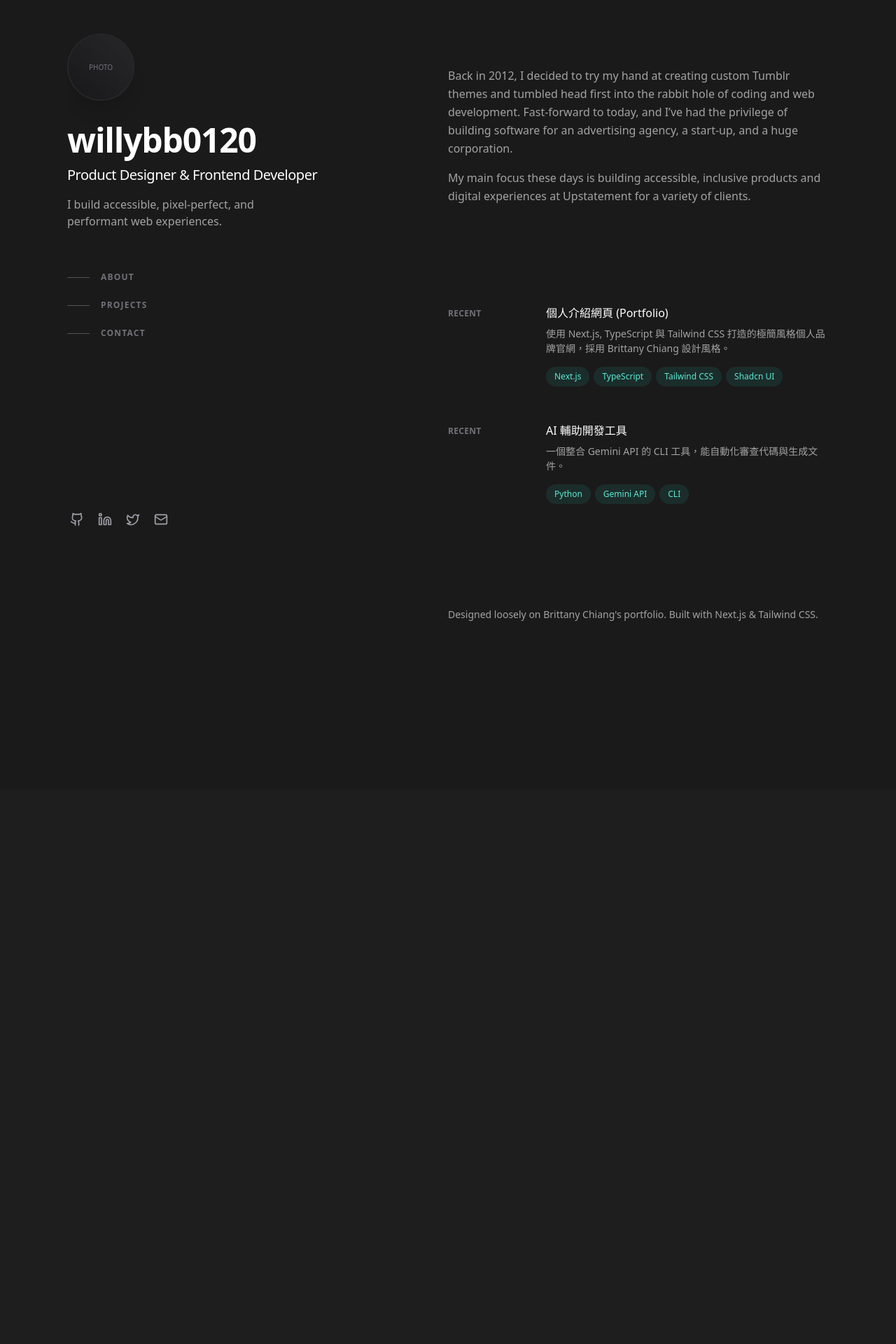
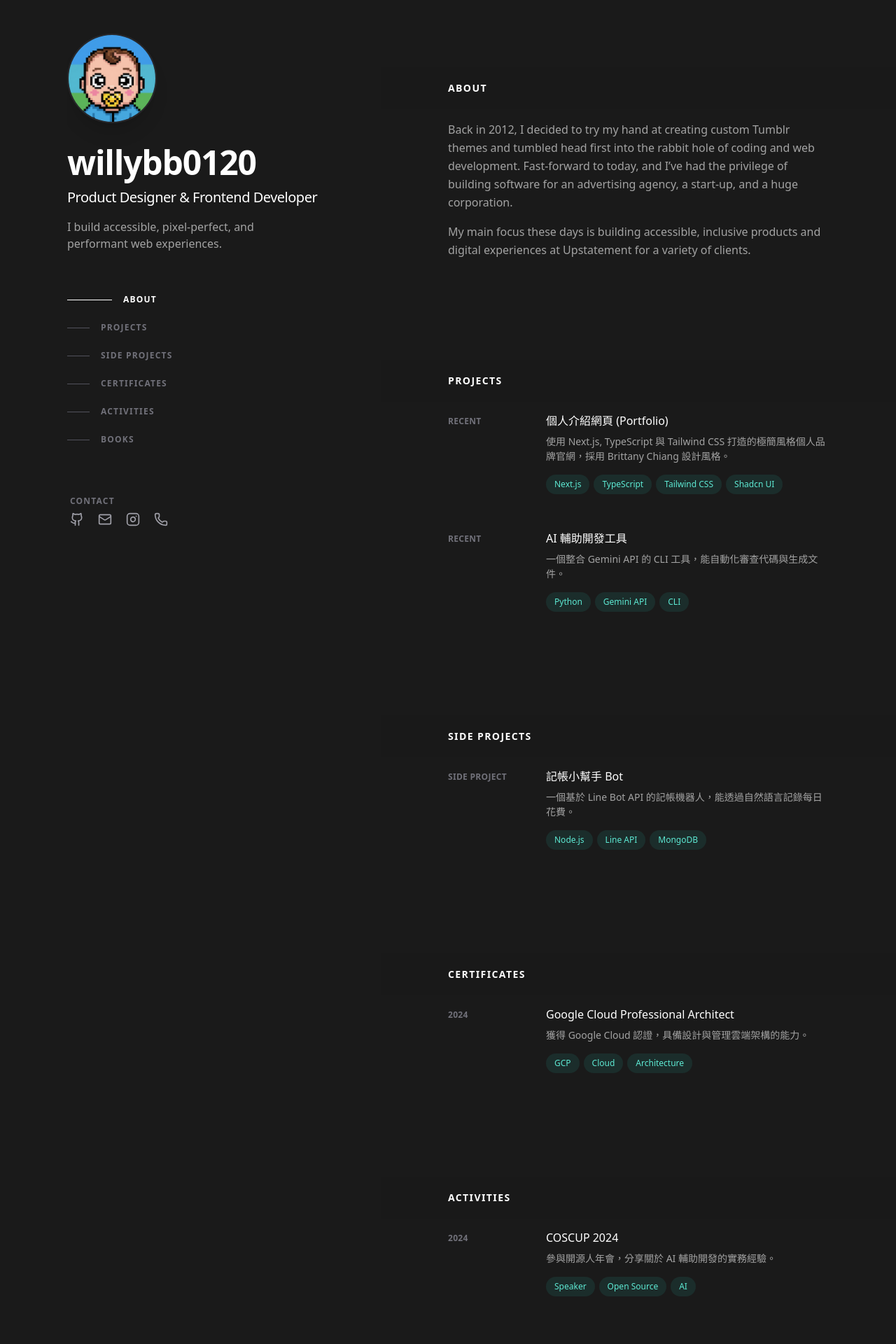
Before and after one commit to willybb0120/self_page, a Next.js app: page / in a window 1280 px wide. Shown: the top 1920 px of the page at 70% size. Before the commit the page ends 1128 px from the top, so only its background shows below. Built offline with nearby package versions, Linux system fonts and the light colour scheme.

Commit message:
頁面主題排版架構

```diff
--- a/package.json
+++ b/package.json
@@ -10,6 +10,7 @@
   },
   "dependencies": {
     "@radix-ui/react-slot": "^1.2.4",
+    "@types/react-scroll": "^1.8.10",
     "class-variance-authority": "^0.7.1",
     "clsx": "^2.1.1",
     "lucide-react": "^0.562.0",
@@ -17,6 +18,7 @@
     "next-themes": "^0.4.6",
     "react": "19.2.3",
     "react-dom": "19.2.3",
+    "react-scroll": "^1.9.3",
     "tailwind-merge": "^3.4.0",
     "tailwindcss-animate": "^1.0.7"
   },
--- a/src/app/page.tsx
+++ b/src/app/page.tsx
@@ -1,11 +1,13 @@
 import { profileData } from "@/data/profile";
 import { Sidebar } from "@/components/Sidebar";
 import { AboutSection } from "@/components/AboutSection";
-import { ProjectList } from "@/components/ProjectList";
+import { ContentSection } from "@/components/ContentSection";
+import { MobileNav } from "@/components/MobileNav";
 
 export default function Home() {
   return (
     <div className="min-h-screen bg-background text-foreground font-sans selection:bg-teal-300 selection:text-teal-900">
+      <MobileNav navLinks={profileData.navLinks} />
       <div className="mx-auto min-h-screen max-w-screen-xl px-6 py-12 md:px-12 md:py-20 lg:px-24 lg:py-0">
         <div className="lg:flex lg:justify-between lg:gap-4">
 
@@ -13,16 +15,48 @@ export default function Home() {
           <Sidebar profile={profileData} />
 
           {/* 右側內容欄 */}
-          <main id="content" className="pt-24 lg:w-1/2 lg:py-24">
+          <main id="content" className="pt-12 lg:w-1/2 lg:py-24">
             <AboutSection about={profileData.about} />
-            <ProjectList projects={profileData.projects} />
 
-            <section id="contact" className="mb-16 scroll-mt-16 md:mb-24 lg:mb-36 lg:scroll-mt-24">
-               <p className="text-muted-foreground text-sm">
-                  {/* Contact placeholder, can be expanded later */}
-                  Designed loosely on Brittany Chiang's portfolio. Built with Next.js & Tailwind CSS.
-               </p>
+            <ContentSection
+              title="Projects"
+              id="projects"
+              items={profileData.projects}
+            />
+
+            <ContentSection
+              title="Side Projects"
+              id="side-projects"
+              items={profileData.sideProjects}
+            />
+
+            <ContentSection
+              title="Certificates"
+              id="certificates"
+              items={profileData.certificates}
+            />
+
+            <ContentSection
+              title="Activities"
+              id="activities"
+              items={profileData.activities}
+            />
+
+            <ContentSection
+              title="Books"
+              id="books"
+              items={profileData.books}
+            />
+
+            <section id="contact" className="mb-16 scroll-mt-16 md:mb-24 lg:mb-36 lg:scroll-mt-24 pb-96">
+               {/* Contact content goes here */}
              </section>
+
+             <footer className="pb-0 mb-0 text-muted-foreground text-sm">
+                <p>
+                  Designed loosely on Brittany Chiang&apos;s portfolio. Built with Next.js &amp; Tailwind CSS.
+                </p>
+             </footer>
           </main>
 
         </div>
--- a/src/components/AboutSection.tsx
+++ b/src/components/AboutSection.tsx
@@ -7,7 +7,7 @@ interface AboutSectionProps {
 export function AboutSection({ about }: AboutSectionProps) {
   return (
     <section id="about" className="mb-16 scroll-mt-24 md:mb-24 lg:mb-36 lg:scroll-mt-24">
-      <div className="sticky top-0 z-20 -mx-6 mb-4 w-screen bg-background/75 px-6 py-5 backdrop-blur md:-mx-12 md:px-12 lg:sr-only lg:relative lg:top-auto lg:mx-auto lg:w-full lg:px-0 lg:py-0 lg:opacity-0">
+      <div className="sticky top-0 z-20 -mx-6 mb-4 w-screen bg-background/75 px-6 py-5 backdrop-blur md:-mx-12 md:px-12 lg:sticky lg:top-0 lg:-mx-24 lg:w-auto lg:px-24 lg:py-5 lg:backdrop-blur">
         <h2 className="text-sm font-bold uppercase tracking-widest text-white">About</h2>
       </div>
       <div className="text-muted-foreground leading-relaxed space-y-4">
--- /dev/null
+++ b/src/components/ContentSection.tsx
@@ -0,0 +1,37 @@
+import { InfoCard } from "@/components/ui/InfoCard";
+
+export interface ContentItem {
+  title: string;
+  description: string;
+  tags: string[];
+  link?: string;
+  subtitle?: string;
+}
+
+interface ContentSectionProps {
+  title: string;
+  id: string;
+  items: ContentItem[];
+}
+
+export function ContentSection({ title, id, items }: ContentSectionProps) {
+  return (
+    <section id={id} className="mb-16 scroll-mt-24 md:mb-24 lg:mb-36 lg:scroll-mt-24">
+      <div className="sticky top-0 z-20 -mx-6 mb-4 w-screen bg-background/75 px-6 py-5 backdrop-blur md:-mx-12 md:px-12 lg:sticky lg:top-0 lg:-mx-24 lg:w-auto lg:px-24 lg:py-5 lg:backdrop-blur">
+        <h2 className="text-sm font-bold uppercase tracking-widest text-white">{title}</h2>
+      </div>
+      <div className="group/list">
+        {items.map((item, index) => (
+          <InfoCard
+            key={index}
+            title={item.title}
+            description={item.description}
+            tags={item.tags}
+            link={item.link}
+            subtitle={item.subtitle}
+          />
+        ))}
+      </div>
+    </section>
+  );
+}
--- /dev/null
+++ b/src/components/MobileNav.tsx
@@ -0,0 +1,72 @@
+"use client";
+
+import { useState, useEffect } from "react";
+import { Link as ScrollLink } from "react-scroll";
+import { Menu, X } from "lucide-react";
+import { ProfileData } from "@/data/profile";
+
+interface MobileNavProps {
+  navLinks: ProfileData["navLinks"];
+}
+
+export function MobileNav({ navLinks }: MobileNavProps) {
+  const [isOpen, setIsOpen] = useState(false);
+
+  // Prevent scrolling when menu is open
+  useEffect(() => {
+    if (isOpen) {
+      document.body.style.overflow = "hidden";
+    } else {
+      document.body.style.overflow = "unset";
+    }
+  }, [isOpen]);
+
+  return (
+    <div className="lg:hidden">
+      {/* Toggle Button */}
+      <button
+        onClick={() => setIsOpen(!isOpen)}
+        className="fixed right-4 top-4 z-[100] p-2 text-zinc-400 transition-colors hover:text-white"
+        aria-label="Toggle menu"
+      >
+        {isOpen ? <X size={28} /> : <Menu size={28} />}
+      </button>
+
+      {/* Backdrop */}
+      {isOpen && (
+        <div
+          className="fixed inset-0 z-[90] bg-black/60 backdrop-blur-sm"
+          onClick={() => setIsOpen(false)}
+        />
+      )}
+
+      {/* Slide-out Menu */}
+      <div
+        className={`fixed right-0 top-0 z-[95] h-full w-3/4 max-w-xs transform bg-zinc-900 p-8 shadow-2xl transition-transform duration-300 ease-in-out border-l border-zinc-800 ${
+          isOpen ? "translate-x-0" : "translate-x-full"
+        }`}
+      >
+        <nav className="mt-20 flex flex-col space-y-6">
+          {navLinks.map((item) => {
+            const sectionId = item.toLowerCase().replace(/\s+/g, '-');
+            return (
+              <ScrollLink
+                key={item}
+                to={sectionId}
+                spy={true}
+                smooth={true}
+                offset={-80}
+                duration={500}
+                onClick={() => setIsOpen(false)}
+                className="cursor-pointer text-lg font-medium tracking-wide text-zinc-400 hover:text-white"
+                activeClass="!text-teal-300"
+              >
+                {item}
+              </ScrollLink>
+            );
+          })}
+        </nav>
+      </div>
+    </div>
+  );
+}
--- a/src/components/Sidebar.tsx
+++ b/src/components/Sidebar.tsx
@@ -1,24 +1,37 @@
-import Link from "next/link";
+"use client";
+
+import NextLink from "next/link";
+import Image from "next/image";
 import { ProfileData } from "@/data/profile";
-import { Github, Linkedin, Twitter, Mail } from "lucide-react";
+import { Github, Mail, Instagram, Phone } from "lucide-react";
+import { useState } from "react";
+import { Link as ScrollLink } from "react-scroll";
+import { toSlug } from "@/lib/utils";
 
 interface SidebarProps {
   profile: ProfileData;
 }
 
 export function Sidebar({ profile }: SidebarProps) {
+  const [activeSection, setActiveSection] = useState<string>("");
+
   return (
     <header className="lg:sticky lg:top-0 lg:flex lg:h-screen lg:w-5/12 lg:flex-col lg:justify-between lg:py-12 lg:overflow-y-auto">
       <div>
         {/* Avatar */}
-        <div className="mb-8 h-24 w-24 overflow-hidden rounded-full border-2 border-zinc-800 bg-zinc-900 shadow-xl">
-          <div className="flex h-full w-full items-center justify-center bg-gradient-to-tr from-zinc-900 to-zinc-800 text-[10px] text-zinc-500">
-            PHOTO
-          </div>
+        <div className="mb-8 block h-32 w-32 overflow-hidden rounded-full border-2 border-zinc-800 bg-zinc-900 shadow-xl relative">
+          <Image
+            src="/images/bb.png"
+            alt={`${profile.name} avatar`}
+            fill
+            className="object-cover"
+            priority
+            sizes="(max-width: 768px) 128px, 128px"
+          />
         </div>
 
         <h1 className="text-4xl font-bold tracking-tight text-white sm:text-5xl">
-          <Link href="/">{profile.name}</Link>
+          <NextLink href="/">{profile.name}</NextLink>
         </h1>
         <h2 className="mt-3 text-lg font-medium tracking-tight text-white sm:text-xl">
           {profile.title}
@@ -30,27 +43,55 @@ export function Sidebar({ profile }: SidebarProps) {
         {/* Navigation */}
         <nav className="nav hidden lg:block mt-12" aria-label="In-page jump links">
           <ul className="w-max">
-            {profile.navLinks.map((item) => (
-              <li key={item}>
-                <Link className="group flex items-center py-3" href={`#${item.toLowerCase()}`}>
-                  <span className="nav-indicator mr-4 h-px w-8 bg-zinc-600 transition-all group-hover:w-16 group-hover:bg-white group-focus-visible:w-16 group-focus-visible:bg-white motion-reduce:transition-none"></span>
-                  <span className="nav-text text-xs font-bold uppercase tracking-widest text-zinc-500 group-hover:text-white group-focus-visible:text-white">
-                    {item}
-                  </span>
-                </Link>
-              </li>
-            ))}
+            {profile.navLinks.map((item) => {
+              const sectionId = toSlug(item);
+              const isActive = activeSection === sectionId;
+
+              return (
+                <li key={item}>
+                  <ScrollLink
+                    to={sectionId}
+                    spy={true}
+                    smooth={true}
+                    offset={-100}
+                    duration={500}
+                    onSetActive={() => setActiveSection(sectionId)}
+                    className={`group flex items-center py-3 cursor-pointer ${isActive ? "active" : ""}`}
+                  >
+                    <span
+                      className={`nav-indicator mr-4 h-px transition-all motion-reduce:transition-none ${
+                        isActive
+                          ? "w-16 bg-white"
+                          : "w-8 bg-zinc-600 group-hover:w-16 group-hover:bg-white group-focus-visible:w-16 group-focus-visible:bg-white"
+                      }`}
+                    ></span>
+                    <span
+                      className={`nav-text text-xs font-bold uppercase tracking-widest ${
+                        isActive
+                          ? "text-white"
+                          : "text-zinc-500 group-hover:text-white group-focus-visible:text-white"
+                      }`}
+                    >
+                      {item}
+                    </span>
+                  </ScrollLink>
+                </li>
+              );
+            })}
           </ul>
         </nav>
       </div>
 
       {/* Social Links */}
-      <ul className="ml-1 mt-8 flex items-center gap-5" aria-label="Social media">
-        <li className="text-zinc-400 hover:text-white transition-colors cursor-pointer"><Github size={20} /></li>
-        <li className="text-zinc-400 hover:text-white transition-colors cursor-pointer"><Linkedin size={20} /></li>
-        <li className="text-zinc-400 hover:text-white transition-colors cursor-pointer"><Twitter size={20} /></li>
-        <li className="text-zinc-400 hover:text-white transition-colors cursor-pointer"><Mail size={20} /></li>
-      </ul>
+      <div className="mt-12 lg:mt-0">
+        <h3 className="mb-2 ml-1 text-xs font-bold uppercase tracking-widest text-zinc-500">Contact</h3>
+        <ul className="ml-1 flex items-center gap-5" aria-label="Social media">
+          <li className="text-zinc-400 hover:text-white transition-colors cursor-pointer" title="GitHub"><Github size={20} /></li>
+          <li className="text-zinc-400 hover:text-white transition-colors cursor-pointer" title="Email"><Mail size={20} /></li>
+          <li className="text-zinc-400 hover:text-white transition-colors cursor-pointer" title="Instagram"><Instagram size={20} /></li>
+          <li className="text-zinc-400 hover:text-white transition-colors cursor-pointer" title="Phone"><Phone size={20} /></li>
+        </ul>
+      </div>
     </header>
   );
 }
--- a/src/components/ui/InfoCard.tsx
+++ b/src/components/ui/InfoCard.tsx
@@ -25,13 +25,18 @@ export function InfoCard({ title, description, tags, link, subtitle }: InfoCardP
               className="inline-flex items-baseline font-medium leading-tight text-white hover:text-teal-300 focus-visible:text-teal-300 group/link text-base"
               href={link || "#"}
               target={link ? "_blank" : "_self"}
-              rel="noreferrer"
+              rel="noreferrer noopener"
+              aria-label={link ? `${title} (opens in a new tab)` : undefined}
             >
               <span className="absolute -inset-x-4 -inset-y-2.5 hidden rounded md:-inset-x-6 md:-inset-y-4 lg:block"></span>
-              <span>{title}</span>
-              {link && (
-                <ArrowUpRight className="inline-block h-4 w-4 shrink-0 transition-transform group-hover/link:-translate-y-1 group-hover/link:translate-x-1 motion-reduce:transition-none ml-1" />
-              )}
+              <span>
+                {title}
+                {link && (
+                  <span className="inline-block">
+                    <ArrowUpRight className="inline-block h-4 w-4 shrink-0 transition-transform group-hover/link:-translate-y-1 group-hover/link:translate-x-1 motion-reduce:transition-none ml-1" />
+                  </span>
+                )}
+              </span>
             </a>
           </div>
         </h3>
--- a/src/data/profile.ts
+++ b/src/data/profile.ts
@@ -3,6 +3,7 @@ export interface Project {
   description: string;
   link?: string;
   tags: string[];
+  subtitle?: string;
 }
 
 export interface ProfileData {
@@ -11,6 +12,10 @@ export interface ProfileData {
   headline: string;
   about: string[]; // 支援多段落
   projects: Project[];
+  sideProjects: Project[];
+  certificates: Project[];
+  activities: Project[];
+  books: Project[];
   navLinks: string[];
 }
 
@@ -22,17 +27,51 @@ export const profileData: ProfileData = {
     "Back in 2012, I decided to try my hand at creating custom Tumblr themes and tumbled head first into the rabbit hole of coding and web development. Fast-forward to today, and I’ve had the privilege of building software for an advertising agency, a start-up, and a huge corporation.",
     "My main focus these days is building accessible, inclusive products and digital experiences at Upstatement for a variety of clients."
   ],
-  navLinks: ["About", "Projects", "Contact"],
+  navLinks: ["About", "Projects", "Side Projects", "Certificates", "Activities", "Books"],
   projects: [
     {
       title: "個人介紹網頁 (Portfolio)",
       description: "使用 Next.js, TypeScript 與 Tailwind CSS 打造的極簡風格個人品牌官網，採用 Brittany Chiang 設計風格。",
       tags: ["Next.js", "TypeScript", "Tailwind CSS", "Shadcn UI"],
+      subtitle: "Recent"
     },
     {
       title: "AI 輔助開發工具",
       description: "一個整合 Gemini API 的 CLI 工具，能自動化審查代碼與生成文件。",
       tags: ["Python", "Gemini API", "CLI"],
+      subtitle: "Recent"
     }
   ],
+  sideProjects: [
+    {
+      title: "記帳小幫手 Bot",
+      description: "一個基於 Line Bot API 的記帳機器人，能透過自然語言記錄每日花費。",
+      tags: ["Node.js", "Line API", "MongoDB"],
+      subtitle: "Side Project"
+    }
+  ],
+  certificates: [
+    {
+      title: "Google Cloud Professional Architect",
+      description: "獲得 Google Cloud 認證，具備設計與管理雲端架構的能力。",
+      tags: ["GCP", "Cloud", "Architecture"],
+      subtitle: "2024"
+    }
+  ],
+  activities: [
+    {
+      title: "COSCUP 2024",
+      description: "參與開源人年會，分享關於 AI 輔助開發的實務經驗。",
+      tags: ["Speaker", "Open Source", "AI"],
+      subtitle: "2024"
+    }
+  ],
+  books: [
+    {
+      title: "Clean Code",
+      description: "軟體工程師必讀經典，學習如何撰寫易於維護與閱讀的程式碼。",
+      tags: ["Software Engineering", "Best Practices"],
+      subtitle: "Robert C. Martin"
+    }
+  ]
 };
--- a/src/lib/utils.ts
+++ b/src/lib/utils.ts
@@ -1,6 +1,17 @@
-import { type ClassValue, clsx } from "clsx"
+import { clsx, type ClassValue } from "clsx"
 import { twMerge } from "tailwind-merge"
 
 export function cn(...inputs: ClassValue[]) {
   return twMerge(clsx(inputs))
 }
+
+/**
+ * 將字串轉換為一致的 kebab-case ID (例如: "Side Projects" -> "side-projects")
+ */
+export function toSlug(text: string): string {
+  return text
+    .toLowerCase()
+    .trim()
+    .replace(/\s+/g, '-')     // 空格換成 -
+    .replace(/[^\w-]+/g, '')  // 移除特殊字元
+}
```
Also changed, not shown: public/images/bb.png (added), 1 other file (tests, documents, lock files or other folders).
